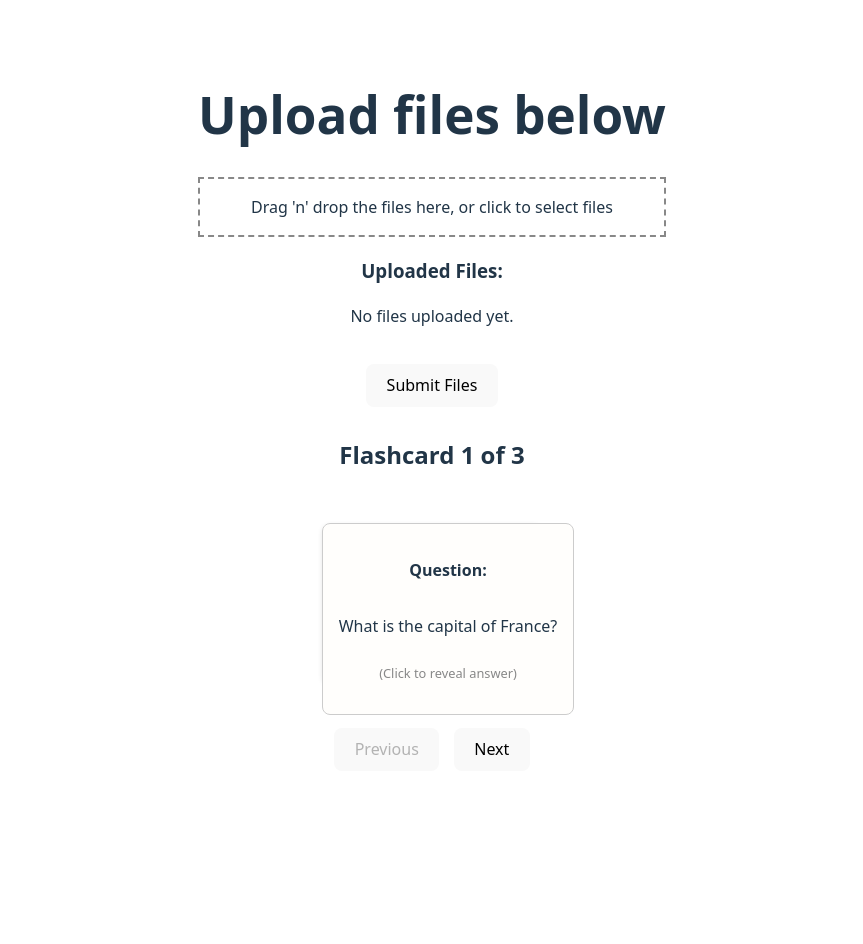
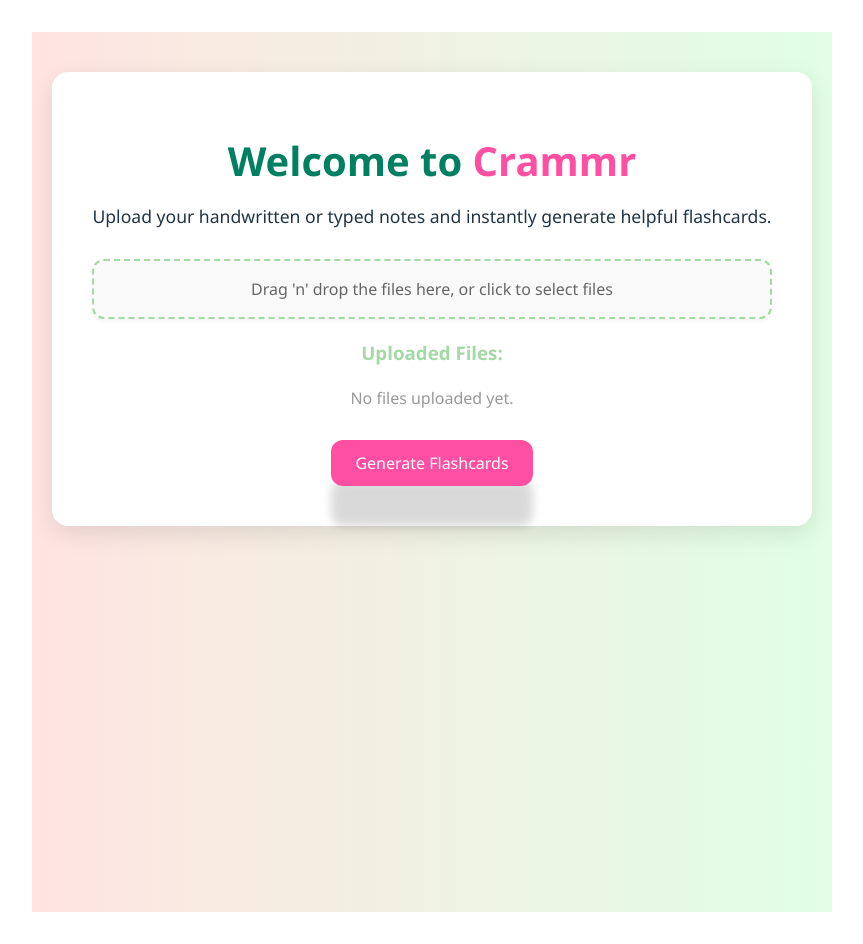
Before and after one commit to 3u4ia/CardAI, a React (Vite) app in the folder note-card-ai/: page / in a window 1280 px wide. Shown: the whole page, without its empty margins (208-1071 px from the left). Before the commit the page ends 823 px from the top, so only its background shows below. Built offline with nearby package versions, Linux system fonts and the light colour scheme.

Commit message:
Added stylization

```diff
--- a/note-card-ai/src/components/DropzoneUploader.jsx
+++ b/note-card-ai/src/components/DropzoneUploader.jsx
@@ -29,10 +29,14 @@
             <div
                 {...getRootProps()}
                 style={{
-                    border: "2px dashed #888",
-                    pading: "20px",
+                    border: "2px dashed #A3D9A5",
+                    pading: "30px",
                     textAlign: "center",
                     cursor: "pointer",
+                    backgroundColor: "#f9f9f9",
+                    borderRadius: "12px",
+                    color: "#666",
+                    boxShadow: "0 2px 5px rgba(0,0,0,0.05)",
                 }}
             >
                 <input {...getInputProps()} />
@@ -44,17 +48,17 @@
             </div>
 
             <div style={{ marginTop: "20px" }}>
-                <h3>Uploaded Files:</h3>
+                <h3 style={{ color: "#A3D9A5" }}>Uploaded Files:</h3>
                 {files.length === 0 ? (
-                    <p>No files uploaded yet.</p>
+                    <p style={{ color: "#999" }} >No files uploaded yet.</p>
                 ) : (
                     files.map((file, index) => (
-                        <div key={index}>
+                        <div key={index} style={{ marginBottom: "10px" }}>
                             <p>{file.name}</p>
                             <img
                                 src={URL.createObjectURL(file)}
                                 alt={file.name}
-                                style={{ width: "100px", height: "auto", margin: "10px" }}
+                                style={{ width: "100px", borderRadius: "8px", boxShadow: "0 2px 4px rgba(0,0,0,0.1)" }}
                             />
                         </div>
                     ))
--- a/note-card-ai/src/components/FlashcardDisplay.jsx
+++ b/note-card-ai/src/components/FlashcardDisplay.jsx
@@ -6,36 +6,31 @@
     const [isTransitioning, setIsTransitioning] = useState(false);
 
     const handleNext = () => {
-        if (isTransitioning) return;
+        if (isTransitioning || currentCard >= flashcards.length - 1) return;
         setIsTransitioning(true);
-
-        if (currentCard < flashcards.length - 1) {
         setFlipped(false);
         setTimeout(() => {
             setCurrentCard((prev) => (prev + 1) % flashcards.length);
             setIsTransitioning(false);
         }, 200);
-        }
     };
 
     const handlePrevious = () => {
-        if (isTransitioning) return;
+        if (isTransitioning || currentCard <= 0) return;
         setIsTransitioning(true);
 
-        if (currentCard > 0) {
         setFlipped(false);
         setTimeout(() => {
             setCurrentCard((prev) => (prev - 1) % flashcards.length);
             setIsTransitioning(false);
         }, 300);
-        }
     };
 
     const toggleFlip = () => setFlipped((prev) => !prev);
 
     return (
-        <div style={{marginTop: "30px", textAlign: "center" }}>
-            <h2>Flashcard {currentCard + 1} of {flashcards.length}</h2>
+        <div style={{marginTop: "40px", textAlign: "center" }}>
+            <h2 style={{ color: "#AD9A5" }} >Flashcard {currentCard + 1} of {flashcards.length}</h2>
 
             <div style={{ display: "flex", flexWrap: "wrap", justifyContent: "center", gap: "15px" }}>
                 <Flashcard
@@ -47,16 +42,34 @@
             </div>
 
             <div style={{ marginTop: "15px", display: "flex", justifyContent: "center", gap: "15px" }}>
-                <button onClick={handlePrevious} disabled={currentCard === 0}>
+                <button
+                    onClick={handlePrevious}
+                    disabled={currentCard === 0}
+                    style={navBtnStyle(currentCard === 0)}
+                >
                     Previous
                 </button>
-                <button onClick={handleNext} disabled={currentCard === flashcards.length - 1}>
+                <button
+                    onClick={handleNext}
+                    disabled={currentCard === flashcards.length - 1}
+                    style={navBtnStyle(currentCard === flashcards.length - 1)}
+                >
                     Next
                 </button>
             </div>
         </div>
     );
 };
+
+const navBtnStyle = (disabled) => ({
+    backgroundColor: disabled ? "#ccc" : "#A3D9A5",
+    color: "white",
+    padding: "10px 20px",
+    borderRadius: "12px",
+    border: "none",
+    cursor: disabled ? "not-allowed" : "pointer",
+    transition: "background-color 0.3s ease",
+})
 
 const Flashcard = ({ question, answer, flipped, onCardClick }) => {
     return (
@@ -108,13 +121,17 @@
     width: "100%",
     height: "100%",
     backfaceVisibility: "hidden",
-    backgroundColor: "#fffefc",
-    border: "1px solid #ccc",
-    borderRadius: "8px",
+    backgroundColor: isBack ? "#FFB6C1" : "#A3D9A5",
+    color: "#333",
+    border: "2px solid #eee",
+    borderRadius: "12px",
     padding: "15px",
     display: "flex",
     alignItems: "center",
     justifyContent: "center",
     flexDirection: "column",
     transform: isBack ? "rotateY(180deg)" : "none",
+    overflowY: "auto",
+    scrollbarWidth: "thin",
+    scrollbarColor: "ccc transparent",
 })
--- a/note-card-ai/src/pages/HomePage.jsx
+++ b/note-card-ai/src/pages/HomePage.jsx
@@ -2,11 +2,11 @@
 import { DropzoneUploader } from "../components/DropzoneUploader";
 import { FlashcardDisplay } from "../components/FlashcardDisplay";
 
-const sampleFlashcards = [
-    { question: "What is the capital of France?", answer: "Paris" },
-    { question: "What is 2 + 2?", answer: "4" },
-    { question: "What color is the sky?", answer: "Blue" },
-];
+// const sampleFlashcards = [
+//     { question: "What is the capital of France?", answer: "Paris" },
+//     { question: "What is 2 + 2?", answer: "4" },
+//     { question: "What color is the sky?", answer: "Blue" },
+// ];
 
 export const HomePage = () => {
     const [files, setFiles] = useState([]);
@@ -17,43 +17,94 @@
         if (files.length === 0) {
             alert("No files to submit!");
             return;
-        } else {
-            console.log(JSON.stringify(files));
-            const response = await fetch('http://localhost:8080/something', {
-                method: 'POST',
-                headers: {
-                    'Content-Type': 'application/json'
-                },
-                body: JSON.stringify(files)
+        }
 
-            })
+        const formData = new FormData();
+        files.forEach((file) => {
+            formData.append("files", file);
+        });
+
+        try {
+            const response = await fetch("http://localhost:8080/upload", {
+                method: "POST",
+                body: formData,
+            });
 
             const status = response.status;
             const responseJson = await response.json();
-            console.log('status', status);
-            console.log('responsejson', responseJson)
-            if(response.status === 200){
-                setFlashcards((prevFlashcards) => [...prevFlashcards, ...responseJson.flashcards])
+
+            console.log("status", status);
+            console.log("responsejson", responseJson);
+
+            if (status === 200) {
+                setFlashcards((prevFlashcards) => [...prevFlashcards, ...responseJson.flashcards]);
             }
+        } catch (error) {
+            console.error("upload failed", error);
         }
-
-        //setup submit calling backend
-    };
+    }
 
     return (
-        <div style={{ padding: "20px" }}>
-            <h1>Upload files below</h1>
+        <div style={{
+            minHeight: "100vh",
+            background: "linear-gradient(to right, #ffe4e1, #e0ffe4",
+            fontFamily: "'Segoe UI', Tahoma, Geneva, Verdana, sans-serif",
+            padding: "40px 20px"
+        }}>
+            <div
+                style={{
+                    maxWidth: "800px",
+                    margin: "0 auto",
+                    background: "white",
+                    borderRadius: "16px",
+                    padding: "40px",
+                    boxShadow: "0 8px 24px rgba(0, 0, 0, 0.1)",
+                }}
+            >
 
-            <DropzoneUploader files={files} setFiles={setFiles} />
+                <h1
+                    style={{
+                        fontSize: "2.5rem",
+                        marginBottom: "20px",
+                        color: "#008060",
+                        textAlign: "center",
+                    }}
+                >
+                    Welcome to <span style={{ color: "#ff4fa2" }}>Crammr</span>
+                </h1>
 
-            <button onClick={handleSubmit} style={{ marginTop: "20px" }}>
-                Submit Files
-            </button>
+                <p style={{ textAlign: "center", marginBottom: "30px", fontSize: "1.1rem" }}>
+                    Upload your handwritten or typed notes and instantly generate helpful flashcards.
+                </p>
 
-            {loading && <p style={{ marginTop: "20px" }}>Loading flashcards...</p>}
+                <DropzoneUploader files={files} setFiles={setFiles} />
 
-            {flashcards.length > 0 && <FlashcardDisplay flashcards={flashcards} />}
-            <FlashcardDisplay flashcards={sampleFlashcards} />
+                <div style={{ display: "flex", justifyContent: "center", marginTop: "30px" }}>
+                    <button
+                        onClick={handleSubmit}
+                        style={{
+                            backgroundColor: "#ff4fa2",
+                            color: "white",
+                            padding: "12px 24px",
+                            borderRadius: "12px",
+                            border: "none",
+                            fontSize: "1rem",
+                            cursor: "pointer",
+                            boxShadow: "0 40px 10px rgba(0, 0, 0, 0.15)",
+                            transition: "background-color 0.3s",
+                        }}
+                        onMouseOver={(e) => (e.target.style.backgroundColor = "#e04394")}
+                        onMouseOut={(e) => (e.target.style.backgroundColor = "#ff4fa2")}
+                    >
+                        Generate Flashcards
+                    </button>
+                </div>
+
+                {loading && <p style={{ marginTop: "30px", textAlign: "center", color: "#008060" }}>Generating flashcards...</p>}
+
+                {flashcards.length > 0 && <FlashcardDisplay flashcards={flashcards} />}
+                {/* <FlashcardDisplay flashcards={sampleFlashcards} /> */}
+            </div>
         </div>
     );
 };
```
Lines whose indentation alone changed are shown as unchanged.
